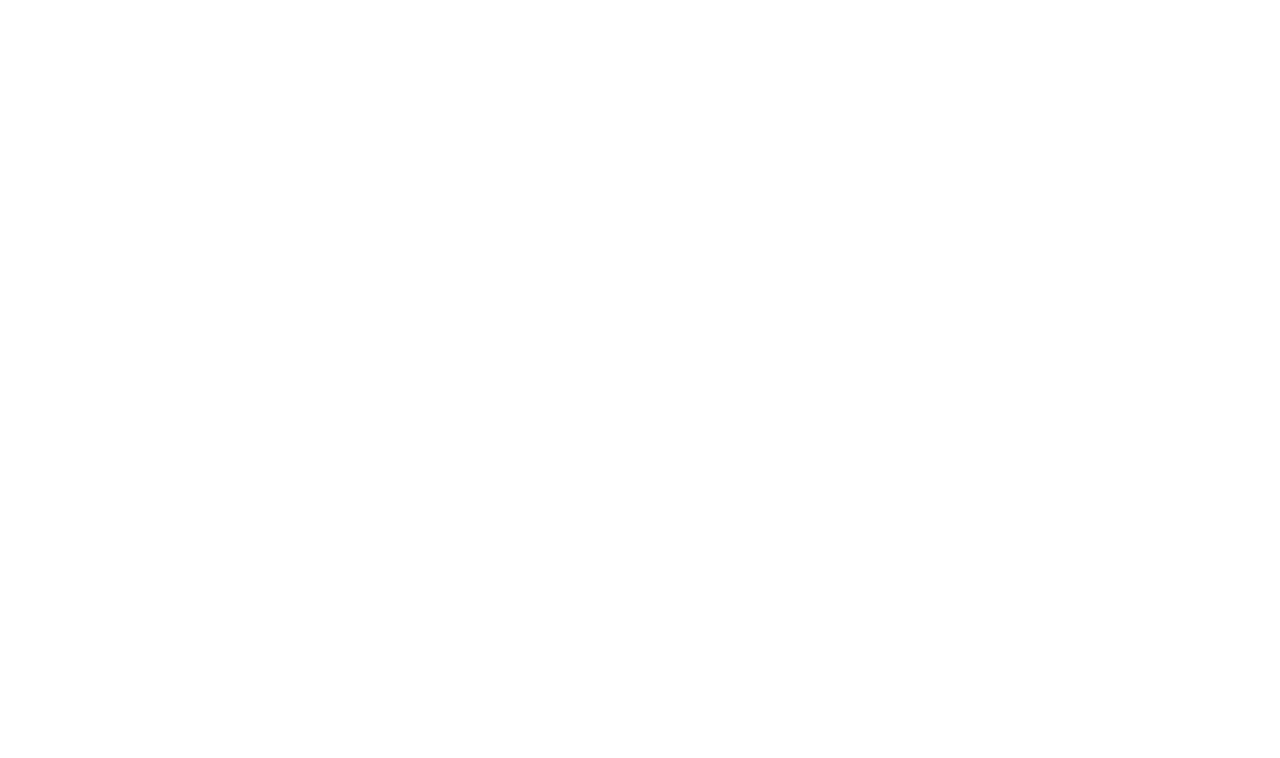
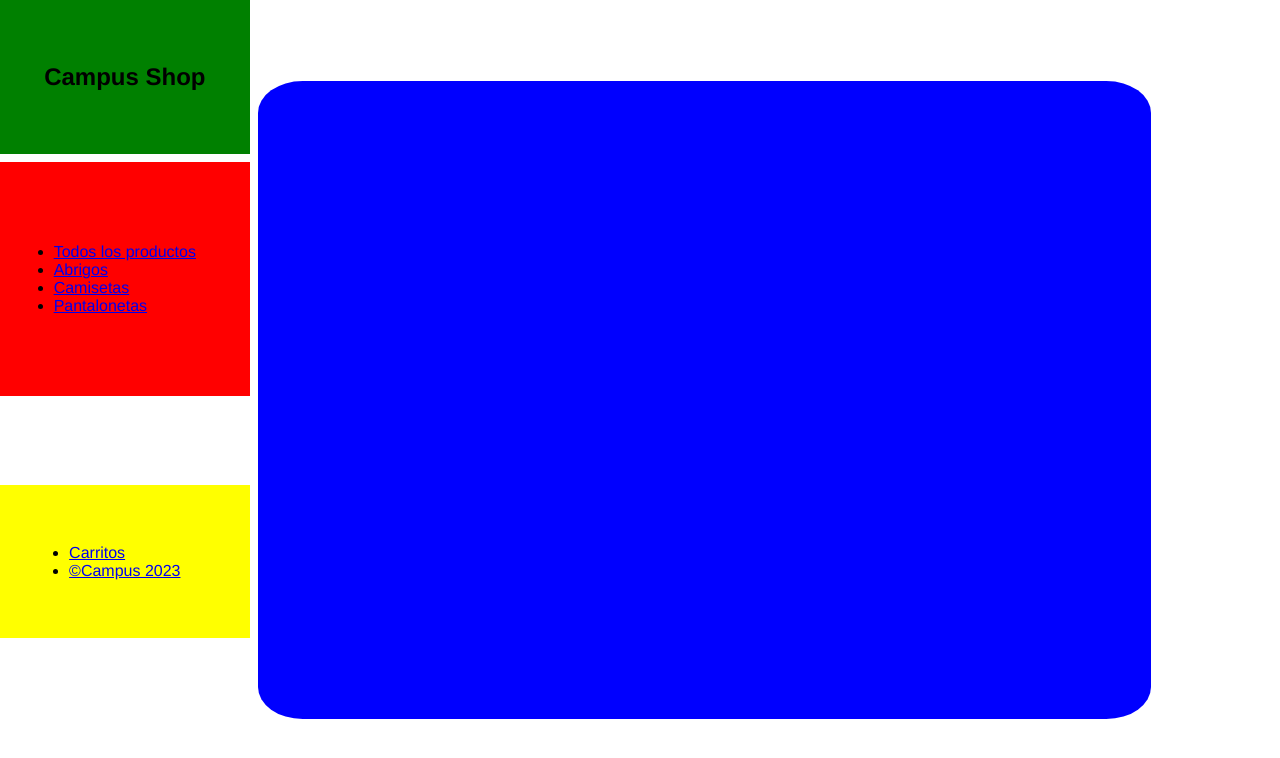
Before and after one commit to jdmartinezrs/proyectoWeb, a plain HTML site: page index.html in a window 1280 px wide. Drawn offline with Linux system fonts and the light colour scheme.

Commit message:
feat: :construction: General Layout
Ecomerce Structure

```diff
--- a/css/style.css
+++ b/css/style.css
@@ -1 +1,86 @@
 @import url(variables.css);
+
+
+*{
+    margin: 0;
+    padding: 0;
+    font-family:'Franklin Gothic Medium', 'Arial Narrow', Arial, sans-serif;
+    box-sizing: border-box;
+}
+
+.container{
+    display: grid;
+    grid-template-columns: repeat(10,1fr);
+    grid-template-rows: repeat(10,1fr);
+    grid-gap: 8px;
+    grid-template-areas:
+    "marca marca . . . . . . . ."
+    "marca marca canva canva canva canva canva canva canva ."
+    "boton boton canva canva canva canva canva canva canva ."
+    "boton boton canva canva canva canva canva canva canva ."
+    "boton boton canva canva canva canva canva canva canva ."
+    ". . canva canva canva canva canva canva canva ."
+    "added added canva canva canva canva canva canva canva ."
+    "added added canva canva canva canva canva canva canva ."
+    ". . canva canva canva canva canva canva canva ."
+    ". . . . . . . . . .";
+
+    height: 100vh;
+    width: 100vw;
+}
+
+.container__brand{
+    display: flex;
+    justify-content: center;
+    align-items: center;
+    grid-area: marca;
+    background: green;
+}
+
+
+.container__buttoms{
+    display: flex;
+    flex-direction: column;
+    justify-content: center;
+    align-items: center;
+    align-content: space-between;
+    flex-direction: column;
+    grid-area: boton;
+    background: red;
+
+
+}
+
+/* .container__button1{
+    display: flex;
+    justify-content: center;
+    align-items: center;
+    grid-area: buto1;
+    background: blue;
+}
+
+.container__button2{
+    display: flex;
+    justify-content: center;
+    align-items: center;
+    grid-area: buto2;
+    background: rgb(255, 17, 0);
+} */
+
+.container__aditional{
+    display: flex;
+    flex-direction: column;
+    justify-content: center;
+    align-items: center;
+    grid-area: added ;
+    background: yellow;
+
+}
+
+.container__space{
+    grid-area: canva;
+    border-radius: 5%;
+    background: blue;
+
+
+}
--- a/index.html
+++ b/index.html
@@ -3,10 +3,45 @@
 <head>
     <meta charset="UTF-8">
     <meta name="viewport" content="width=device-width, initial-scale=1.0">
-    <link rel="stylesheet" href="css/variables.css">
-    <title>Clothes Page</title>
+    <link rel="stylesheet" href="css/style.css">
+
+    <title>Camus Shop</title>
 </head>
 <body>
 
+     <section class="container">
+
+
+      <div class="container__brand">
+        <h1>Campus Shop</h1>
+      </div>
+
+       <nav class="container__buttoms">
+            <ul>
+                <li><a href="#">Todos los productos</a></li>
+                <li><a href="#">Abrigos</a></li>
+                <li><a href="#">Camisetas</a></li>
+                <li><a href="#">Pantalonetas</a></li>
+            </ul>
+        </nav>
+
+        <div class="container__aditional">
+            <ul><li><a href="#">Carritos</a></li>
+                <li><a href="#"> ©Campus 2023</a></li>
+            </ul>
+
+        </div>
+
+
+        <article class="container__space">
+        </article>
+
+
+
+ </section>
+
+
+
+
 </body>
 </html>
```
